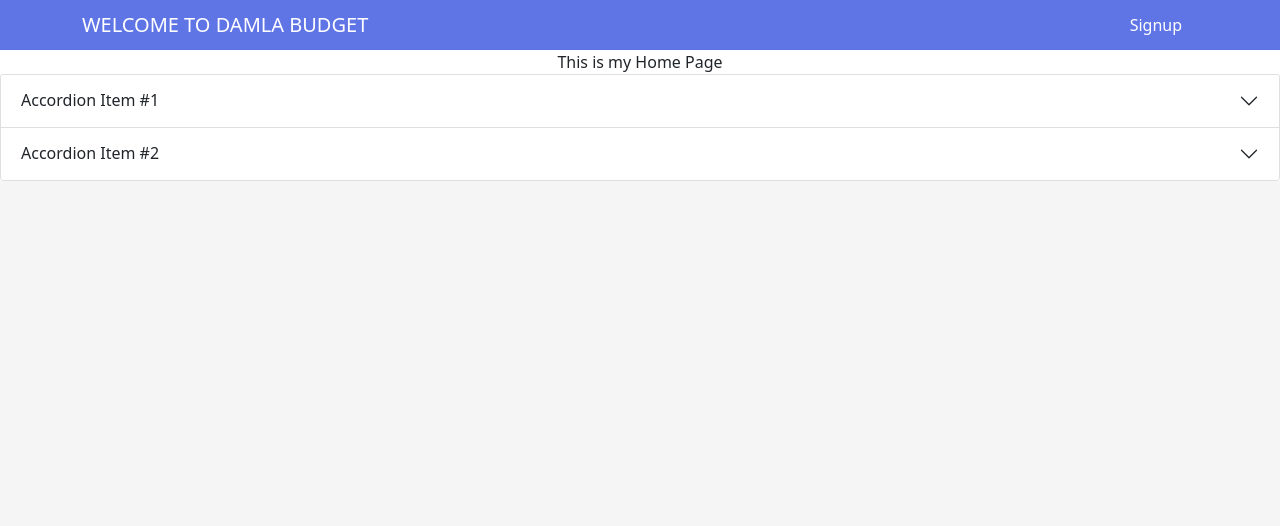
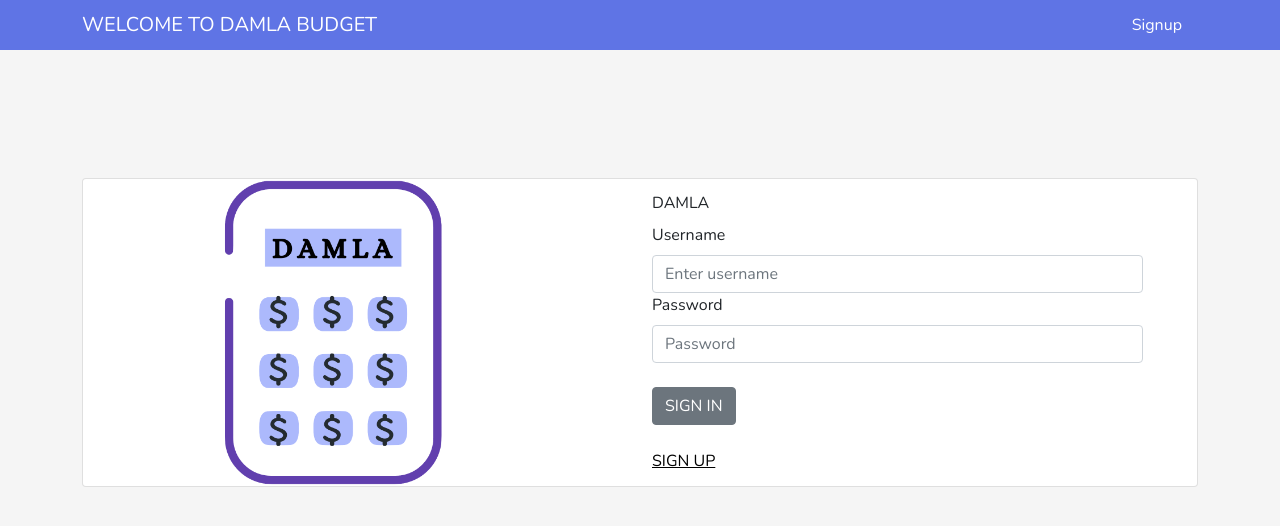
Before and after one commit to haticekaratay/damla-frontend, a React (Create React App) app: page / in a window 1280 px wide. Shown: the top 526 px of the page. Built offline with nearby package versions, Linux system fonts and the light colour scheme.

Commit message:
add routeInfo to components and remove autocomplet

```diff
--- a/src/App.js
+++ b/src/App.js
@@ -3,26 +3,40 @@ import React from "react";
 import {Route} from "react-router-dom"
 import { connect } from 'react-redux'
 import {autoLogin} from "./actions/userActions"
-
 import SignUp from "./components/SignUp";
-import Home from "./components/Home"
 import Login from "./components/Login";
 import Navbar from "./components/NavBar";
 // import IncomeContainer from "./components/incomes/incomeContainer";
-import BudgetsContainer from ".//components/budgets/budgetsContainer"
+import BudgetsContainer from "./components/budgets/budgetsContainer"
 
 class App extends React.Component{
+
+  // componentWillReceiveProps(nextProps) {
+  //       this.setState({ currentUser: nextProps.currentUser });
+  // }
+
+
   render(){
-    this.props.autoLogin()
-    return (
-      <div className="App">
-        <Navbar />
-        <Route exact path="/" component={Home} />
-        <Route exact path="/signup" component={SignUp} />
-        <Route exact path="/login" component={Login} />
-        <Route exact path="/mybudget" component={BudgetsContainer} />
-      </div>
-    );
+    //  this.props.autoLogin()
+    console.log("current user:",this.props.currentUser)
+    console.log("is logged in?:",this.props.loggedIn)
+      return (
+        <div className="app-custom font-custom">
+          <Navbar />
+          <Route exact path="/mybudget" component={(routeInfo)=> <BudgetsContainer routeInfo={routeInfo} />} />
+          <Route exact path="/" component={(routeInfo)=> <Login routeInfo={routeInfo} />} />
+          <Route exact path="/signup" component={(routeInfo)=> <SignUp routeInfo={routeInfo} />} />
+        </div>
+      );
   }
+
 }
-export default connect(null,{autoLogin})(App);
+
+const mapStateToProps = (state) =>{
+    return {
+      currentUser : state.users.currentUser,
+      loggedIn : state.users.loggedIn
+    }
+
+}
+export default connect(mapStateToProps,{autoLogin})(App);
--- a/src/components/Home.js
+++ /dev/null
@@ -1,39 +0,0 @@
-import React from "react";
-import {Accordion} from "react-bootstrap"
-
-
-const Home = () => {
-    return(
-        <div>
-            This is my Home Page
-            <Accordion>
-              <Accordion.Item eventKey="0">
-                <Accordion.Header>Accordion Item #1</Accordion.Header>
-                <Accordion.Body>
-                  Lorem ipsum dolor sit amet, consectetur adipiscing elit, sed do eiusmod
-                  tempor incididunt ut labore et dolore magna aliqua. Ut enim ad minim
-                  veniam, quis nostrud exercitation ullamco laboris nisi ut aliquip ex ea
-                  commodo consequat. Duis aute irure dolor in reprehenderit in voluptate
-                  velit esse cillum dolore eu fugiat nulla pariatur. Excepteur sint occaecat
-                  cupidatat non proident, sunt in culpa qui officia deserunt mollit anim id
-                  est laborum.
-                </Accordion.Body>
-              </Accordion.Item>
-              <Accordion.Item eventKey="1">
-                <Accordion.Header>Accordion Item #2</Accordion.Header>
-                <Accordion.Body>
-                  Lorem ipsum dolor sit amet, consectetur adipiscing elit, sed do eiusmod
-                  tempor incididunt ut labore et dolore magna aliqua. Ut enim ad minim
-                  veniam, quis nostrud exercitation ullamco laboris nisi ut aliquip ex ea
-                  commodo consequat. Duis aute irure dolor in reprehenderit in voluptate
-                  velit esse cillum dolore eu fugiat nulla pariatur. Excepteur sint occaecat
-                  cupidatat non proident, sunt in culpa qui officia deserunt mollit anim id
-                  est laborum.
-                </Accordion.Body>
-              </Accordion.Item>
-            </Accordion>
-        </div>
-    )
-}
-
-export default Home
--- a/src/components/Login.js
+++ b/src/components/Login.js
@@ -32,7 +32,7 @@ class Login extends React.Component{
                             <Image style={{width: '100%', height: '100%'}} src={damla} />
                         </Col>
                         <Col>
-                            <Form onSubmit={this.handleSubmit} className="form-signin" autocomplete="off">
+                            <Form onSubmit={this.handleSubmit} className="form-signin" >
                                 <Form.Label>DAMLA</Form.Label>
                                 <Form.Group >
                                     <Form.Label>Username</Form.Label>
@@ -44,7 +44,7 @@ class Login extends React.Component{
                                     <Form.Control  onChange={this.handleChange} type="password" name="password" placeholder="Password" />
                                 </Form.Group>
                                 <br></br>
-                                <Button   Button variant="secondary" type="submit">
+                                <Button  variant="secondary" type="submit">
                                     SIGN IN
                                 </Button>
                         </Form>
--- a/src/components/SignUp.js
+++ b/src/components/SignUp.js
@@ -29,7 +29,7 @@ class SignUp extends React.Component{
                 <Card className="signup-card">
                     <Row>
                         <Col>
-                            <Form onSubmit={this.handleSubmit} autocomplete="off">
+                            <Form onSubmit={this.handleSubmit}>
                                 <h3>SIGN UP</h3>
                                 <hr></hr>
                                 <Form.Group >
@@ -47,7 +47,7 @@ class SignUp extends React.Component{
                                     <Form.Control  onChange={this.handleChange} type="password" name="password" placeholder="Password" />
                                 </Form.Group>
                                 <br></br>
-                                <Button   Button variant="secondary" type="submit">
+                                <Button  variant="secondary" type="submit">
                                     SIGN UP
                                 </Button>
                         </Form>
--- a/src/components/expenses/expense.js
+++ b/src/components/expenses/expense.js
@@ -35,9 +35,9 @@ class Expense extends React.Component {
     renderForm = () => {
         return(
             <form onSubmit={(e)=> this.handleSubmit(e)}>
-                    <input onChange={this.handleChange} type="text" name="name" placeholder={this.props.expense.name}/>
-                    <input type="submit" value="Update" />
-             </form>
+                <input onChange={this.handleChange} type="text" name="name" placeholder={this.props.expense.name}/>
+                <input type="submit" value="Update" />
+            </form>
         )
     }
 
--- a/src/components/expenses/expenseInput.js
+++ b/src/components/expenses/expenseInput.js
@@ -27,7 +27,7 @@ class ExpenseInput extends React.Component {
 
     renderForm = () => {
         return(
-            <form onSubmit={this.handleSubmit} autocomplete="off">
+            <form onSubmit={this.handleSubmit}>
                     <input onChange={this.handleChange} type="text" name="name" placeholder="expense"/><br />
                     <input onChange={this.handleChange} type="number" name="budget" step="0.01" placeholder="budget"/><br />
                     <input type="submit" value="Save Expense Category" />
--- a/src/components/incomes/incomeInput.js
+++ b/src/components/incomes/incomeInput.js
@@ -24,13 +24,12 @@ class IncomeInput extends React.Component {
     render(){
         return(
             <div>
-                <form onSubmit={this.handleSubmit} autocomplete="off">
+                <form onSubmit={this.handleSubmit}>
                     <input onChange={this.handleChange} type="text" name="name" placeholder="income title"/>
                     <input onChange={this.handleChange} type="number" name="amount" step="0.01" placeholder="amount"/>
                     <input type="submit" value="Enter Income" style={{backgroundColor: "#abb8fc" ,border: "none", outline: "none"}} size="sm"/>
                 </form>
             </div>
-
         )
     }
 }
```
